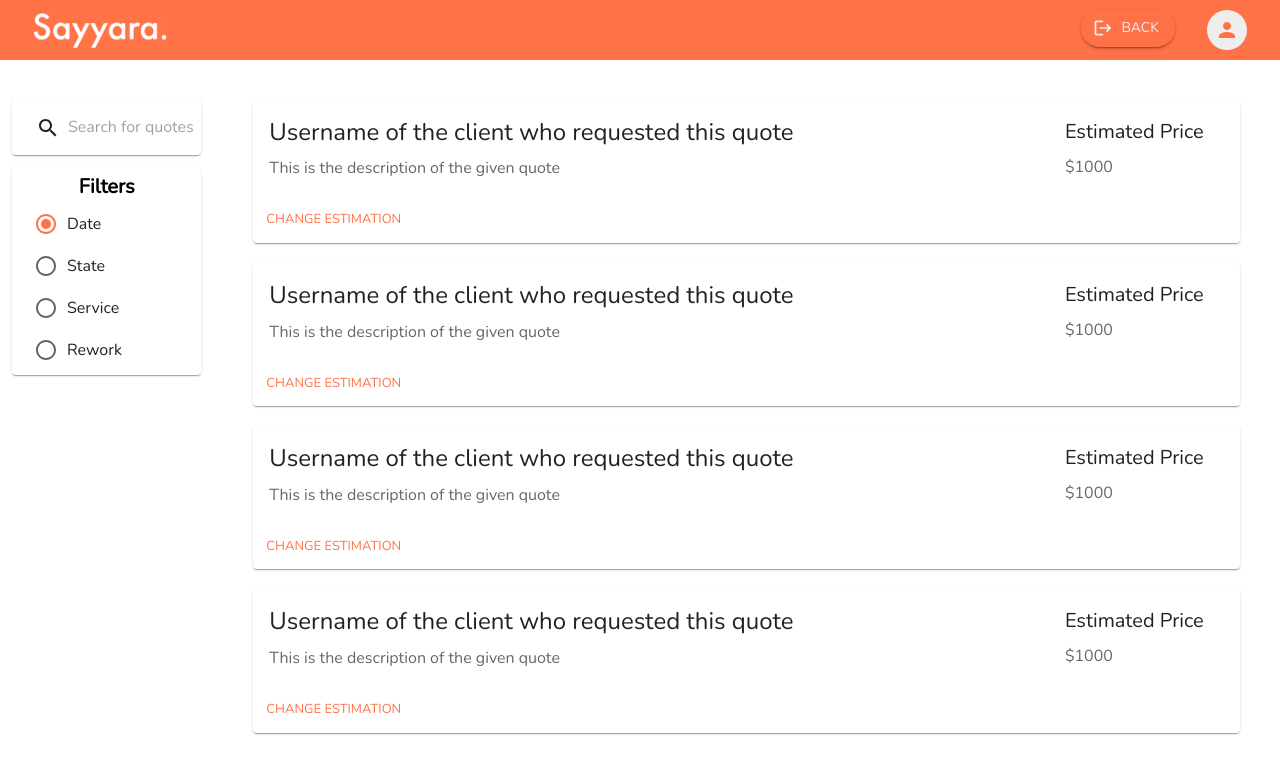
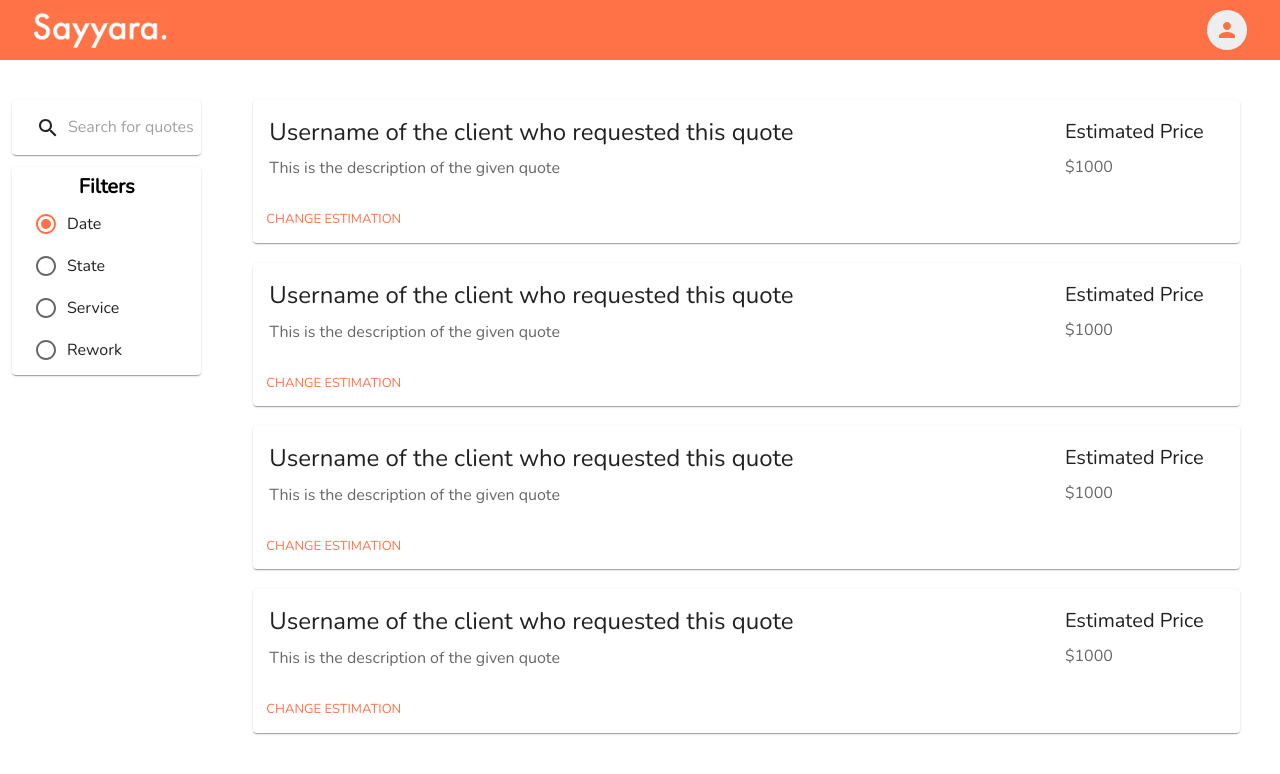
Before and after one commit to csc301-fall-2022/team-project-9-sayyara-t, a React (Create React App) app in the folder client/: page /management in a window 1280 px wide. Shown: the top 774 px of the page. Built offline with nearby package versions, Linux system fonts and the light colour scheme.

Commit message:
Fixed the visibility issue with log out button

```diff
--- a/client/src/screens/profile/TopNav.tsx
+++ b/client/src/screens/profile/TopNav.tsx
@@ -79,9 +79,10 @@ const TopNav = ({ height, uiWidth }: TopNavProps) => {
                       borderRadius: 8,
                       color : '#eeeeee'
                   }}
+                  style={{ display: isLoggedIn() ? "" : "none" }}
                   onClick={handleLogout}
                   >
-                      {isLoggedIn() ? "Log out" : "Back"}
+                      {"Log out"}
                 </Button>
               </Grid>
               <Grid item>
```
